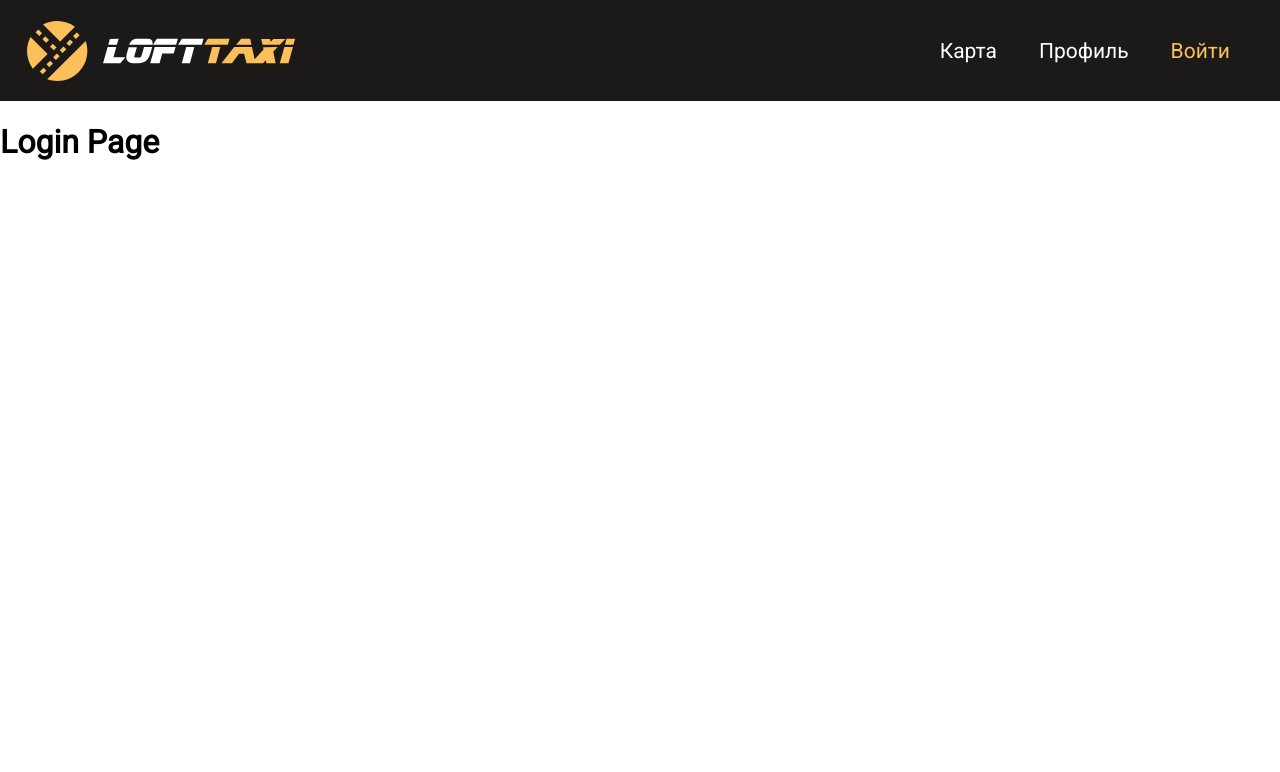
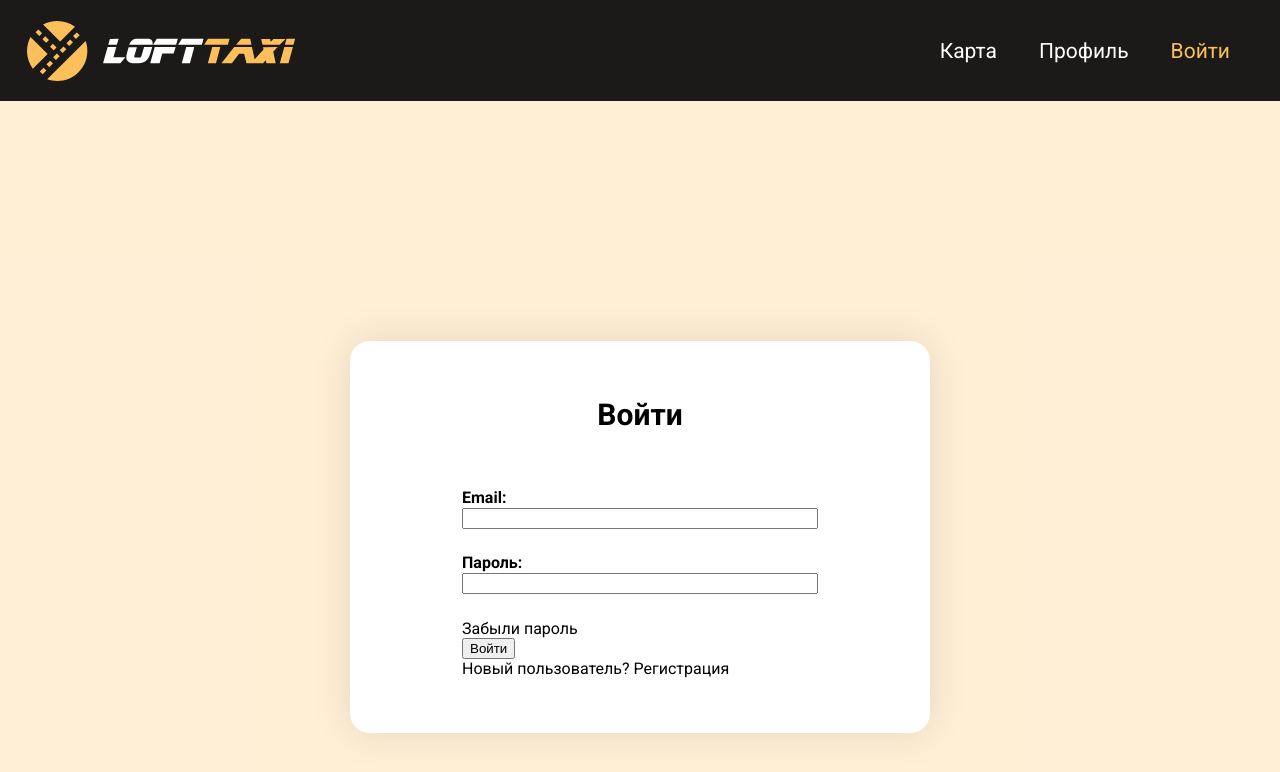
Before and after one commit to roman-ivannikov/loft-taxi, a React (Create React App) app: page / in a window 1280 px wide. Both pictures are taken after a click on the button "Войти". Shown: the top 772 px of the page. Built offline with nearby package versions, Linux system fonts and the light colour scheme.

Commit message:
Продолжаю работать над проектом

```diff
--- a/src/App.css
+++ b/src/App.css
@@ -1,4 +1,8 @@
-@import url('https://fonts.googleapis.com/css2?family=Roboto&display=swap');
+@import url('https://fonts.googleapis.com/css2?family=Roboto:wght@400;700&display=swap');
+
+*, *::after, *::before {
+  box-sizing: border-box;
+}
 
 body {
   font-family: 'Roboto', sans-serif;
@@ -63,3 +67,39 @@ button {
 .header__nav .nav__item_active {
   color: #FDBF5A;
 }
+
+.page {
+  background-color: #fdbf5a40;
+  padding: 30vh 0;
+}
+
+.form {
+  background: #FFFFFF;
+  box-shadow: 0px 0px 40px rgba(0, 0, 0, 0.1);
+  border-radius: 20px;
+  max-width: 580px;
+  margin: 0 auto;
+  padding-top: 56px;
+  padding-bottom: 55px;
+  padding-left: 112px;
+  padding-right: 112px;
+}
+
+.form__title {
+  font-size: 30px;
+  font-weight: 700;
+  line-height: 35.16px;
+  text-align: center;
+  margin-bottom: 57px;
+}
+
+.form label {
+  font-weight: 700;
+  line-height: 18.75px;
+  display: flex;
+  flex-direction: column;
+}
+
+.form label:not(:last-child) {
+  margin-bottom: 25px;
+}
--- a/src/App.js
+++ b/src/App.js
@@ -9,7 +9,6 @@ class App extends React.Component {
   constructor( props ) {
     super( props );
     this.state = { currentPage: 'MapPage' };
-    this.changePage = this.changePage.bind( this );
 
   }
 
@@ -24,7 +23,7 @@ class App extends React.Component {
   }
 
   showPage = () => {
-    switch (this.state.currentPage) {
+     switch (this.state.currentPage) {
       case 'MapPage':
         return <MapPage/>
       case 'ProfilePage':
@@ -39,7 +38,7 @@ class App extends React.Component {
   render() {
     return (
       <>
-        <Header navItems={this.navItems} currentPage={this.state.currentPage} changePage={this.changePage}/>
+        <Header navItems={this.navItems} currentPage={this.state.currentPage} changePage={this.changePage.bind(this)}/>
         <this.showPage/>
       </>
     )
--- a/src/components/LoginPage.js
+++ b/src/components/LoginPage.js
@@ -1,7 +1,51 @@
 import React from 'react';
 
-const LoginPage = () => {
-    return <h1>Login Page</h1>;
+class LoginPage extends React.Component {
+    state = { userEmail: '', userPassword: '' };
+
+    handleEmailChange = event => {
+        this.setState({ userEmail: event.target.value });
+    };
+
+    handlePasswordChange = event => {
+        this.setState({ userPassword: event.target.value });
+    };
+
+    render() {
+        const { userEmail, userPassword } = this.state;
+        return (
+            <div className="page">
+                <div className="form">
+                    <div className="form__wrapper">
+                        <div className="form__title">Войти</div>
+                        <form>
+                            <label>
+                                Email:
+                                <input
+                                type="text"
+                                value={userEmail}
+                                onChange={this.handleEmailChange}
+                                />
+                            </label>
+                            <label>
+                                Пароль:
+                                <input
+                                type="password"
+                                value={userPassword}
+                                onChange={this.handlePasswordChange}
+                                />
+                            </label>
+                            <div className="form__forgot">Забыли пароль</div>
+                            <input className="form__submit" type="submit" value="Войти" />
+                            <div className="form__registration">Новый пользователь? <span>Регистрация</span></div>
+                        </form>
+                    </div>
+                </div>
+            </div>
+        )
+    }
+
 }
 
+
 export default LoginPage;
--- a/src/components/Nav.js
+++ b/src/components/Nav.js
@@ -1,11 +1,6 @@
 import React from "react";
 
 class Nav extends React.Component {
-    constructor( props ) {
-        super( props );
-        this.handleClick = this.handleClick.bind( this );
-    }
-
     handleClick(e) {
         this.props.changePage( e.target.dataset.href );
     }
@@ -15,7 +10,7 @@ class Nav extends React.Component {
         if ( page === this.props.currentPage ) {
             classItem += ' nav__item_active';
         }
-        return <button type="button" className={classItem} data-href={page} onClick={this.handleClick}>{text}</button>;
+        return <button type="button" className={classItem} data-href={page} onClick={this.handleClick.bind(this)}>{text}</button>;
     }
 
     render() {
```
Also changed, not shown: public/index.html (+0 -23 lines), src/components/AsideLogo.js (added, +12 -0 lines).
